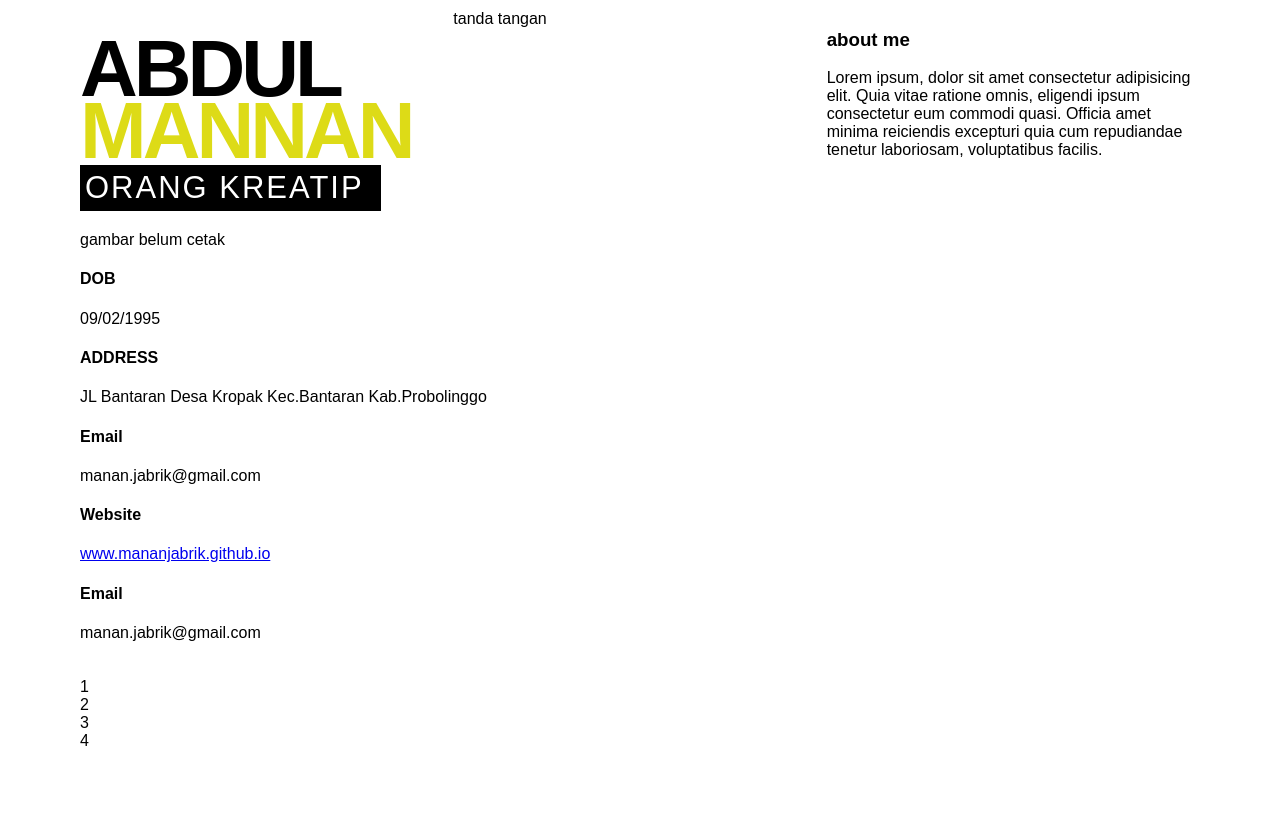
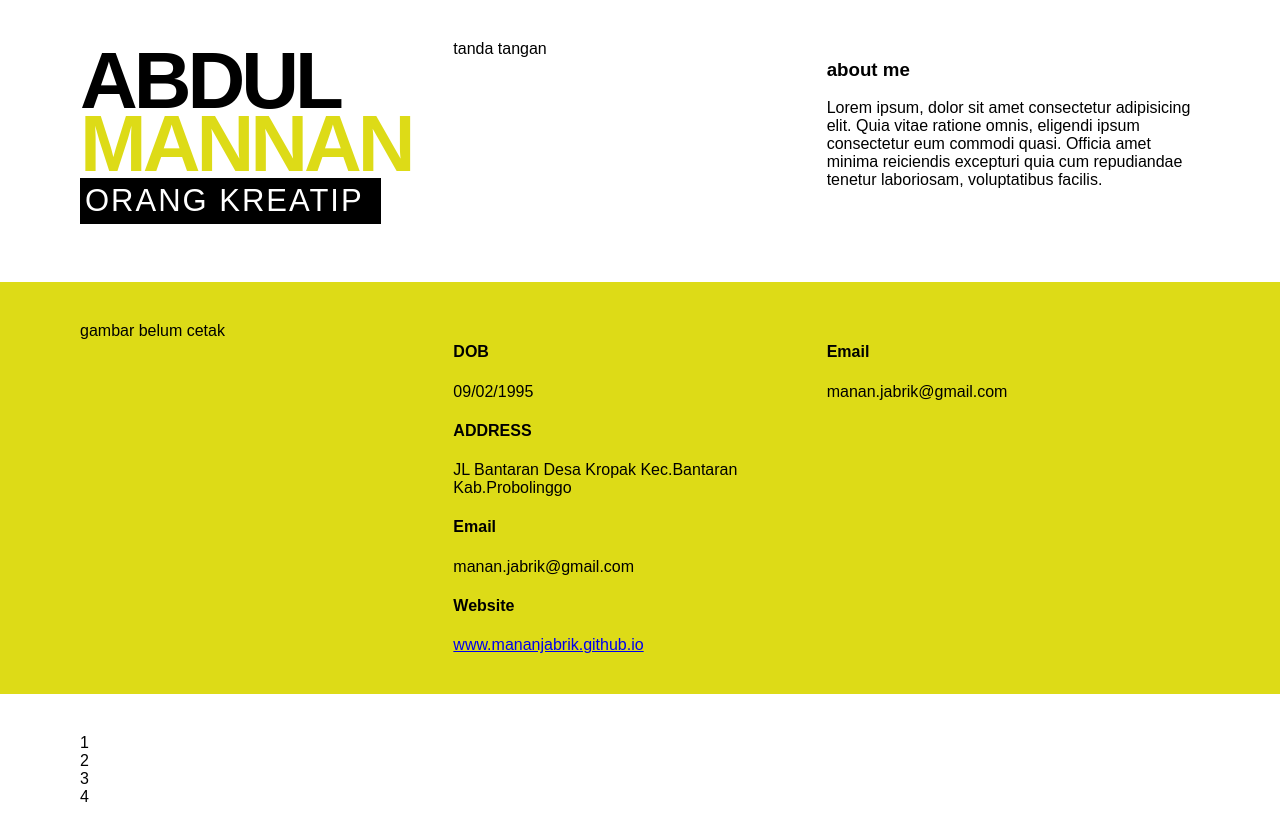
Before and after one commit to mananjabrik/mananjabrik.github.io, a plain HTML site: page index.html in a window 1280 px wide. Before the commit the page ends 800 px from the top, so only its background shows below. Drawn offline with Linux system fonts and the light colour scheme.

Commit message:
new upgrade

```diff
--- a/index.html
+++ b/index.html
@@ -8,17 +8,17 @@
 </head>
 <body>
 	<header class="container">
-		<div class="name">
+		<div class="name pass">
 			<h1>Abdul</h1>
 			<h1 style="color: #dddb17;">Mannan</h1>
 			<div class="creatip">
 				<h2>Orang Kreatip</h2>
 			</div>
 		</div>
-		<div class="ttd pas">
+		<div class="ttd pass">
 			tanda tangan
 		</div>
-		<div class="about-me pas">
+		<div class="about-me pass">
 			<h3>about me</h3>
 			<p>Lorem ipsum, dolor sit amet consectetur adipisicing elit.
 				Quia vitae ratione omnis, eligendi ipsum consectetur eum commodi quasi.
@@ -26,11 +26,11 @@
 				voluptatibus facilis.</p>
 		</div>
 	</header>
-	<section class="container">
-		<div class="foto">
+	<section class="foto-contact container">
+		<div class="foto pass">
 			gambar belum cetak
 		</div>
-		<div class="tempat-tgl-lahir">
+		<div class="tempat-tgl-lahir pass">
 			<div class="tanggal">
 				<h4>DOB</h4>
 				<p>09/02/1995</p>
@@ -50,7 +50,7 @@
 				</div>
 			</div>
 		</div>
-		<div class="email">
+		<div class="email pass">
 			<h4>Email</h4>
 			<p>manan.jabrik@gmail.com</p>
 		</div>
--- a/style.css
+++ b/style.css
@@ -4,20 +4,23 @@ body{
 }
 /* ---------------------------------------reset all same code */
 .container{
-	padding: 10px 80px 10px 80px;
+	padding: 40px 80px 40px 80px;
+}
+.pass{
+	width: 100%;
 }
 /* ---------------------------------------reset all same code */
 header{
 	display: flex;
 }
-	header div{
-		width: 100%;
-	}
 	.name{
+		position: relative;
+		top: -18px;
 		text-transform: uppercase;
 	}
 	 .name h1{
-		margin-block-end: 30px;
+		margin-block-start: 54px;
+    	margin-block-end: 30px;
 		font-size: 80px;
 		font-weight: 800;
 		letter-spacing: -4px;
@@ -36,3 +39,7 @@ header{
 			margin-block-end: 0;
 			letter-spacing: 2px;
 		}
+	.foto-contact{
+		background-color: #dddb17 ;
+		display: flex;
+	}
```
